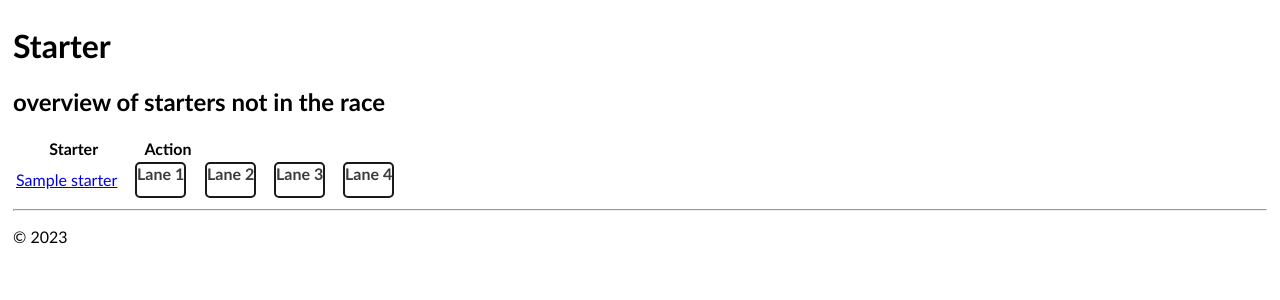
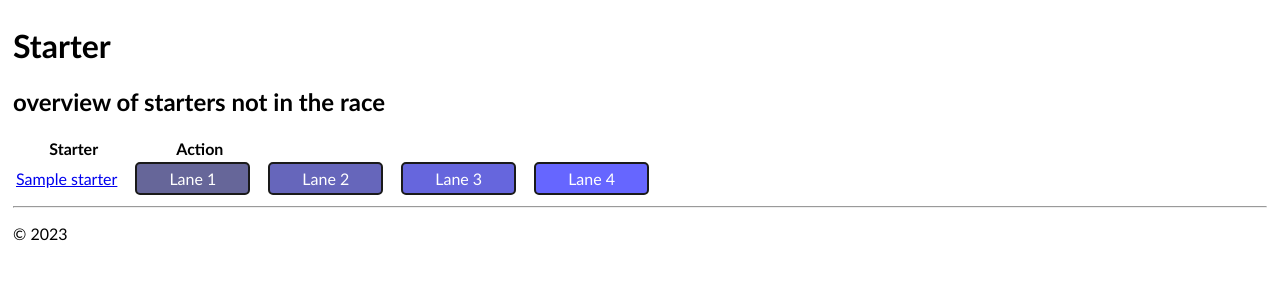
Before and after one commit to jb100plus/swim, a Django app: template templates/counter/start.html in a window 1280 px wide. Shown: the part 47-347 px from the top of the page. Run offline with Django 3.2, Linux system fonts and the light colour scheme; the template is opened without the code that fills it: most values are stand-ins (such as "Sample title", 1, 10 or a date in 2020).

Commit message:
new ccs for buttons

```diff
--- a/static/counter/site.css
+++ b/static/counter/site.css
@@ -103,22 +103,85 @@ tr.logs { height: 42px; }
   transform: translateY(0);
 }
 
-a.buttongreen{
-  background-color: #199319;
-  border-radius: 2px;
+a.buttonblue1 {
+  background-color: #666699; /* blue */
+  border: none;
   color: white;
-  line-height: normal;
-  height: auto;
-  width: auto;
+  padding: 5px 32px;
+  text-align: center;
+  text-decoration: none;
+  display: inline-block;
+  font-size: 16px;
+  border: 2px solid #1A1A1A;
+  border-radius: 5px;
 }
-a.buttonred{
-  background-color: #c43b3b;
-  border-radius: 2px;
-  color: black;
-  line-height: normal;
-  height: 300px;
-  width: auto;
+
+a.buttonblue2 {
+  background-color: #6666bb; /* blue */
   border: none;
+  color: white;
+  padding: 5px 32px;
+  text-align: center;
+  text-decoration: none;
+  display: inline-block;
+  font-size: 16px;
+  border: 2px solid #1A1A1A;
+  border-radius: 5px;
+}
+
+a.buttonblue3 {
+  background-color: #6666dd; /* blue */
+  border: none;
+  color: white;
+  padding: 5px 32px;
+  text-align: center;
+  text-decoration: none;
+  display: inline-block;
+  font-size: 16px;
+  border: 2px solid #1A1A1A;
+  border-radius: 5px;
+}
+
+a.buttonblue4 {
+  background-color: #6666ff; /* blue */
+  border: none;
+  color: white;
+  padding: 5px 32px;
+  text-align: center;
+  text-decoration: none;
+  display: inline-block;
+  font-size: 16px;
+  border: 2px solid #1A1A1A;
+  border-radius: 5px;
+}
+
+
+
+a.buttongreen {
+  background-color: #04AA6D; /* Green */
+  border: none;
+  color: white;
+  padding: 5px 32px;
+  text-align: center;
+  text-decoration: none;
+  display: inline-block;
+  font-size: 16px;
+  border: 2px solid #1A1A1A;
+  border-radius: 5px;
+}
+
+
+a.buttonred {
+  background-color: #A01010; /* red */
+  border: none;
+  color: white;
+  padding: 5px 32px;
+  text-align: center;
+  text-decoration: none;
+  display: inline-block;
+  font-size: 16px;
+  border: 2px solid #1A1A1A;
+  border-radius: 5px;
 }
 
 a.buttongreen:hover {
--- a/templates/counter/start.html
+++ b/templates/counter/start.html
@@ -19,16 +19,16 @@ Home
                     <td><a href="{% url 'logdetailview' starter_id=starter.id %}"> {{ starter }}</a>
                     </td>
                     <td>
-                        <a href="{% url 'back_to_swim' starter_id=starter.id lane=1 %}" class="button-28">Lane 1</a>
+                        <a href="{% url 'back_to_swim' starter_id=starter.id lane=1 %}" class="buttonblue1">Lane 1</a>
                     </td>
                     <td>
-                        <a href="{% url 'back_to_swim' starter_id=starter.id lane=2 %}" class="button-28">Lane 2</a>
+                        <a href="{% url 'back_to_swim' starter_id=starter.id lane=2 %}" class="buttonblue2">Lane 2</a>
                     </td>
                     <td>
-                        <a href="{% url 'back_to_swim' starter_id=starter.id lane=3 %}" class="button-28">Lane 3</a>
+                        <a href="{% url 'back_to_swim' starter_id=starter.id lane=3 %}" class="buttonblue3">Lane 3</a>
                     </td>
                     <td>
-                        <a href="{% url 'back_to_swim' starter_id=starter.id lane=4 %}" class="button-28">Lane 4</a>
+                        <a href="{% url 'back_to_swim' starter_id=starter.id lane=4 %}" class="buttonblue4">Lane 4</a>
                     </td>
                 </tr>
             {% endfor %}
```
